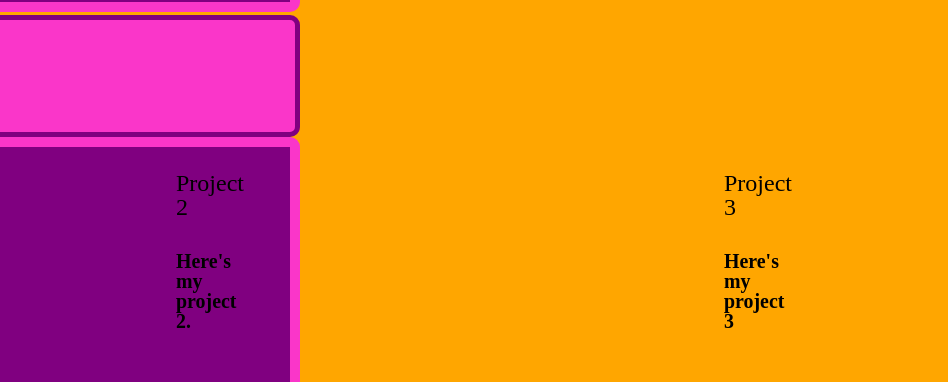
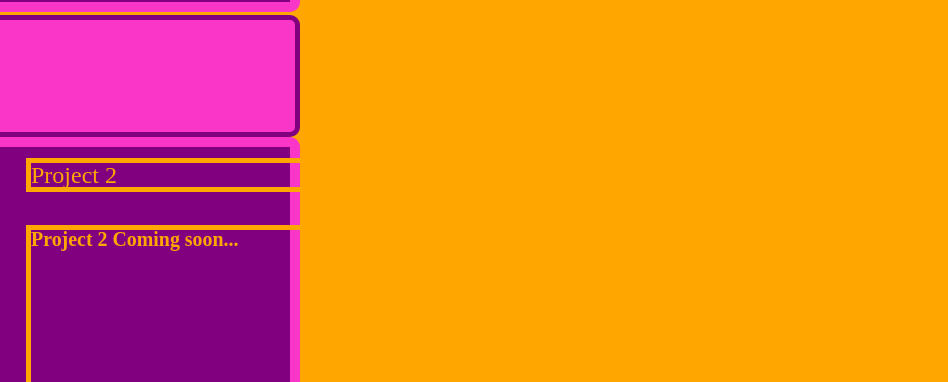
Before and after one commit to Skruphold/Personal-portfolio-H2, a plain HTML site: page index.html in a window 1280 px wide. Shown: the part 921-1303 px from the top of the page, 972-1920 px from the left, 948 px wide, since content can reach past the window. Drawn offline with Linux system fonts and the light colour scheme.

Commit message:
9th commit

```diff
--- a/Styles.css
+++ b/Styles.css
@@ -169,6 +169,42 @@ h4 {
     justify-content: flex-start;
 }
 
+.projectsection2 {
+    position: relative;
+    top: -13px;
+    left: -150px;
+}
+
+.code-project {
+    color: rgb(255, 166, 0);
+    border: solid 5px rgb(255, 166, 0);
+}
+
+.text-project {
+    border: solid 5px rgb(255, 166, 0);
+    color: rgb(255, 166, 0);
+    height: 700px;
+    width: 600px;
+}
+
+.projectsection3 {
+    position: relative;
+    top: -13px;
+    left: -600px
+}
+
+.card-project {
+    color: rgb(255, 166, 0);
+    border: solid 5px rgb(255, 166, 0);
+}
+
+.test-project {
+    border: solid 5px rgb(255, 166, 0);
+    color: rgb(255, 166, 0);
+    height: 700px;
+    width: 600px;
+}
+
 /* .text {
     border: solid 5 px rgb(255, 166, 0);
 } */
--- a/index.html
+++ b/index.html
@@ -45,10 +45,11 @@
     I am currently attending the UofM coding bootcamp. I am excited to launch my career into the coding Industry
 where I hope to excel into a great software developer. I am entirely a beginner and find it a little daunting,
 but I know over time I will get a grasp of it. I look forward to that day. Outside of that I enjoy hiking,
-photography, and photo-editing.</code></pre>
+photography, and photo-editing. I'm also really into fashion. Fun fact, I once convienced my mom to buy me really
+cool light up shoes when I was nine. I slept with them at my pillow side for the next 2 weeks. </code></pre>
                 </article>
 
-                <img src="./assets/placeholder.png" class="Personal-picture" alt="Photo of me">
+                <img src="./assets/DSC06463.jpg" class="Personal-picture" width="640px" height="360px" alt="Photo of me" >
         </sectionclass>
 
     </main>
@@ -64,14 +65,14 @@ photography, and photo-editing.</code></pre>
             <aside class="project2">
                 <figure class="projectsection2">
                     <div class="code-project">Project 2</div>
-                        <h5 class="text-project">Here's my project 2.</h5>
+                        <h5 class="text-project">Project 2 Coming soon...</h5>
                 </figure>
             </aside>
 
             <section class=project3>
                 <figure class="projectsection3">
                     <div class="card-project">Project 3</div>
-                        <h5 class="test-project">Here's my project 3</h5>
+                        <h5 class="test-project">Project 3 coming soon...</h5>
                 </figure>
             </section>
         </div>
@@ -79,7 +80,7 @@ photography, and photo-editing.</code></pre>
 
     <footer>
         <article class="footer">
-            <h6 id="Contactsection" class="Contactsection"> Contact Me </h6>
+            <h6 id="Contactsection" class="Contactsection"> Contact Me: </h6>
             <h6 class="Waystocontact"> <a href="mailto:Hunterco999@gmail.com">Email</a> / Phone: 777-777-7777 / Github: https://github.com/Skruphold</h6>
         </article>
 
```
Also changed, not shown: 1 other file.
